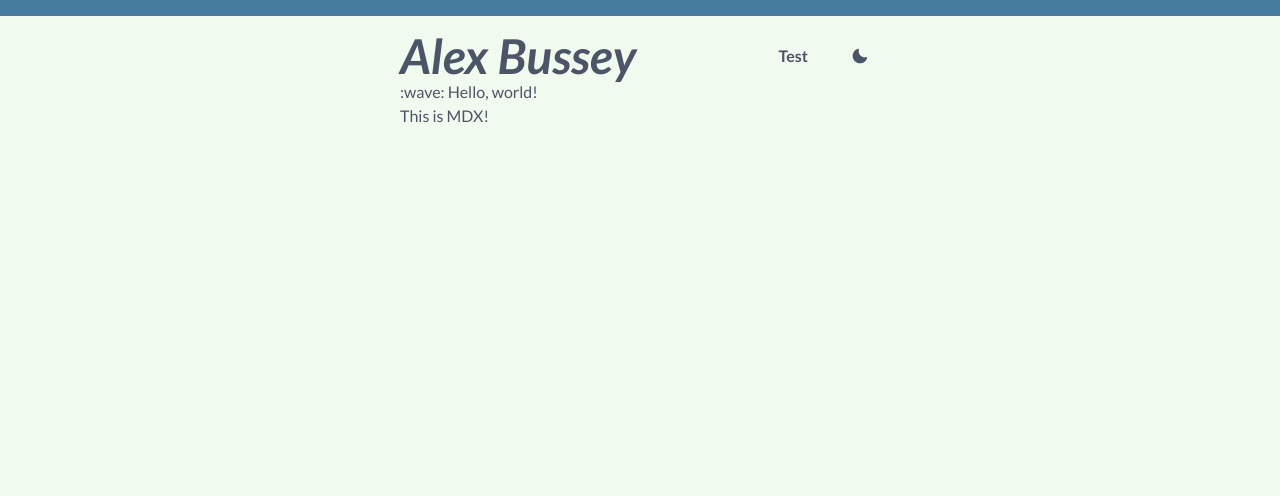
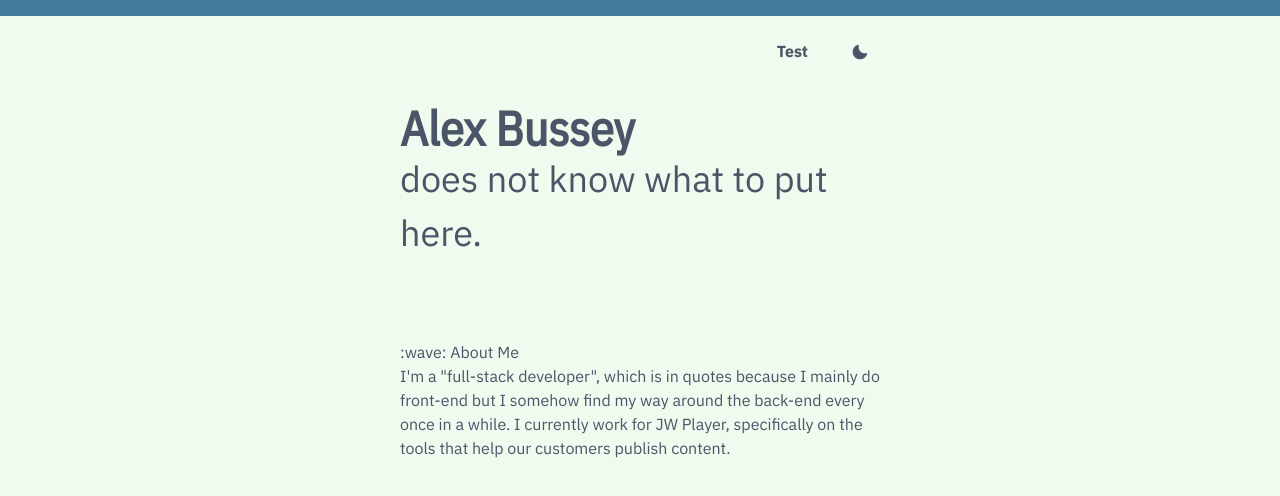
Before and after one commit to waxidiotic/octo-guacamole, a Next.js app: page / in a window 1280 px wide. Shown: the top 496 px of the page. Built offline with nearby package versions, Linux system fonts and the light colour scheme.

Commit message:
Throw something up, will ya

```diff
--- a/components/header/index.tsx
+++ b/components/header/index.tsx
@@ -1,4 +1,4 @@
-import { Flex, Heading, Spacer, IconButton, useColorMode, HStack, Button } from '@chakra-ui/react';
+import { Flex, Heading, Spacer, IconButton, useColorMode, HStack, Button, Text, Box } from '@chakra-ui/react';
 import { SunIcon, MoonIcon } from '@chakra-ui/icons';
 import NextLink from 'next/link';
 
@@ -6,10 +6,8 @@ export default function Header() {
   const { colorMode, toggleColorMode } = useColorMode();
 
   return (
-    <Flex align="center">
-      <Heading as="h2" size="2xl">
-        Alex Bussey
-      </Heading>
+    <Box paddingBottom={20}>
+      <Flex align="center" paddingBottom={8}>
         <Spacer />
         <HStack spacing="4">
           <Button aria-label="test" variant="ghost">
@@ -23,5 +21,10 @@ export default function Header() {
           />
         </HStack>
       </Flex>
+      <Heading as="h1" size="2xl">
+        Alex Bussey
+      </Heading>
+      <Text fontSize="4xl">does not know what to put here.</Text>
+    </Box>
   );
 }
--- a/pages/_app.tsx
+++ b/pages/_app.tsx
@@ -1,6 +1,6 @@
 import type { AppProps } from 'next/app';
 import Head from 'next/head';
-import { extendTheme, ChakraProvider, Theme, Container, Heading } from '@chakra-ui/react';
+import { extendTheme, ChakraProvider, Theme, Container, Heading, Text } from '@chakra-ui/react';
 import { Components as MDXComponents, MDXProvider } from '@mdx-js/react';
 
 import Header from '../components/header';
@@ -17,8 +17,8 @@ const theme: Theme = extendTheme({
     },
   },
   fonts: {
-    body: `'Lato', sans-serif`,
-    heading: `'Lato', sans-serif`,
+    body: `'IBM Plex Sans', sans-serif`,
+    heading: `'IBM Plex Sans Condensed', sans-serif`,
   },
   styles: {
     global: (props) => ({
@@ -37,7 +37,10 @@ const theme: Theme = extendTheme({
   },
 });
 
-const mdComponents: MDXComponents = { h1: (props) => <Heading as="h1" {...props} /> };
+const mdComponents: MDXComponents = {
+  h1: (props) => <Heading as="h1" paddingBottom={4} {...props} />,
+  p: (props) => <Text {...props} />,
+};
 
 function MyApp({ Component, pageProps }: AppProps) {
   return (
@@ -47,7 +50,7 @@ function MyApp({ Component, pageProps }: AppProps) {
         <link rel="icon" href="/favicon.ico" />
         <link rel="preconnect" href="https://fonts.gstatic.com" />
         <link
-          href="https://fonts.googleapis.com/css2?family=Lato:ital,wght@0,400;0,700;1,400;1,700;1,900&display=swap"
+          href="https://fonts.googleapis.com/css2?family=IBM+Plex+Mono:ital@0;1&family=IBM+Plex+Sans+Condensed:ital@0;1&family=IBM+Plex+Sans:ital,wght@0,100;0,400;0,700;1,100;1,400;1,700&display=swap"
           rel="stylesheet"
         />
       </Head>
--- a/pages/index.mdx
+++ b/pages/index.mdx
@@ -1,3 +1,4 @@
-# :wave: Hello, world!
+# :wave: About Me
 
-This is MDX!
+I'm a "full-stack developer", which is in quotes because I mainly do front-end but I somehow find my way around the back-end every once in a while.
+I currently work for [JW Player](https://www.jwplayer.com/), specifically on the tools that help our customers publish content.
--- a/pages/style.module.scss
+++ /dev/null
@@ -1 +0,0 @@
-@import url('https://fonts.googleapis.com/css2?family=Lato:ital,wght@0,400;0,700;1,400;1,700;1,900&display=swap');
```
Lines whose indentation alone changed are shown as unchanged.
